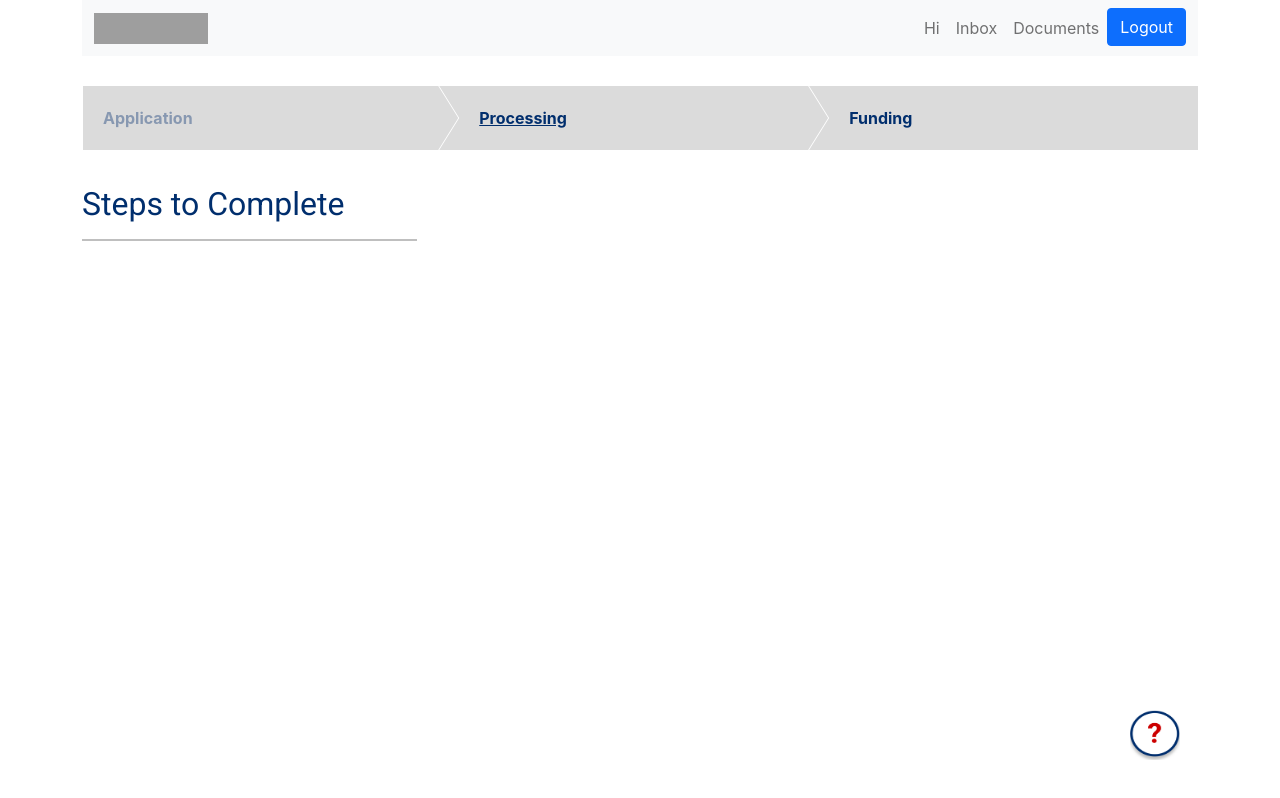
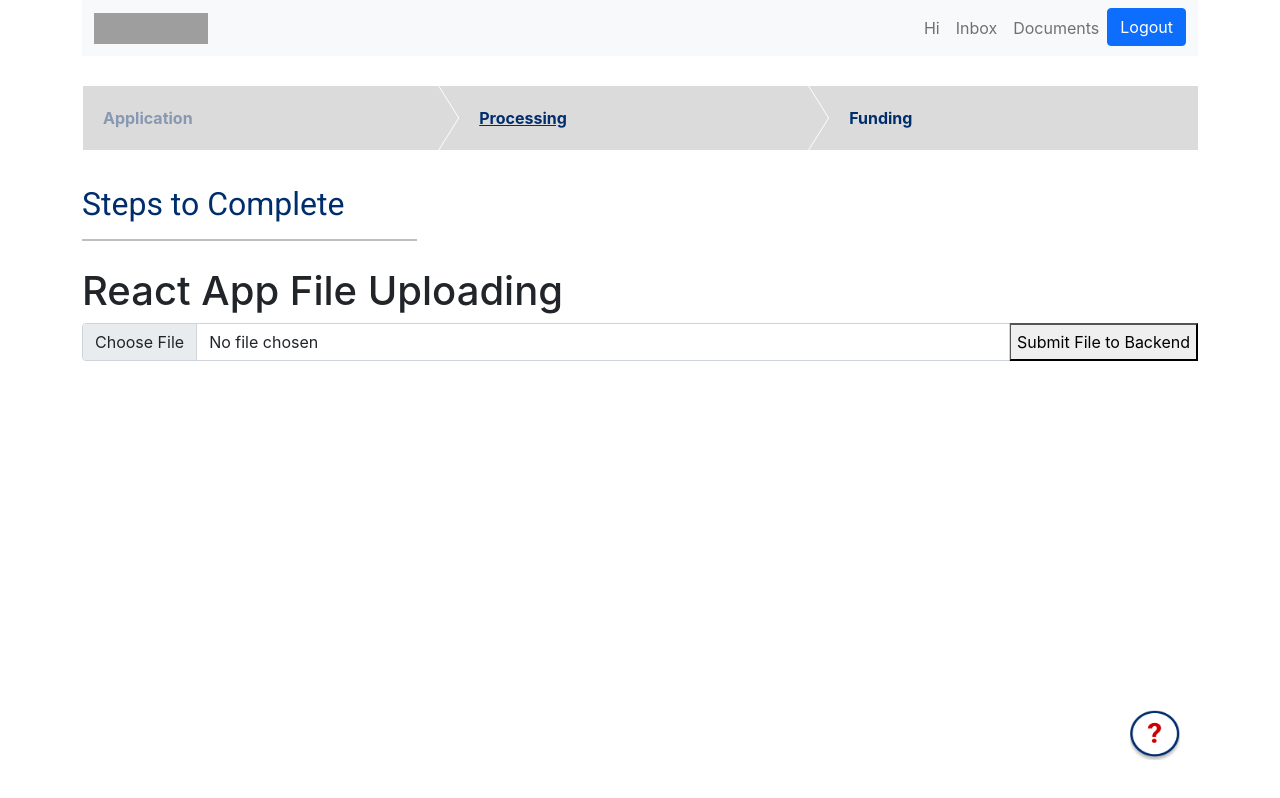
Before and after one commit to jackson22burns/SG_Portal, a React (Create React App) app in the folder client/: page /dashboard/documents in a window 1280 px wide. Built offline with nearby package versions, Linux system fonts and the light colour scheme; no server answers; grey boxes are pictures that could not be loaded.

Commit message:
document upload functioning need to style page more

```diff
--- a/client/src/App.js
+++ b/client/src/App.js
@@ -17,7 +17,7 @@ import Register from "./components/Register";
 import Dashboard from "./components/Dashboard";
 import Documents from "./components/Documents";
 import Inbox from "./components/Inbox";
-import HelpIcon from "./components/HelpIcon";
+
 
 toast.configure();
 
--- a/client/src/components/Documents.js
+++ b/client/src/components/Documents.js
@@ -1,9 +1,35 @@
-import React, {Component} from "react"
+import React, {useState} from "react"
 import NavBar from "./NavBar";
 import Stages from "./Stages";
 import HelpIcon from "./HelpIcon";
 
 const Documents = ({ setAuth }) => {
+    const [fileData, setFileData] = useState();
+
+    const fileChangeHandler = (e) => {
+        setFileData(e.target.files[0]);
+    };
+
+    const onSubmitHandler = (e) => {
+        e.preventDefault();
+
+        // handle file data from the stat before sending
+        // sets "data" to the same data type that multer uses
+        const data = new FormData();
+        data.append('upload', fileData) // fileData comes from stat which comes from submit handler
+
+        fetch("http://localhost:5000/dashboard/documents", {
+            method:"POST",
+            body: data,
+        })
+        .then((result) => {
+            console.log("File Sent Successful");
+        })
+        .catch((err) => {
+            console.log(err.message);
+        });
+    };
+
     return(
         <div>
             <NavBar setAuth={setAuth}/>
@@ -12,6 +38,18 @@ const Documents = ({ setAuth }) => {
                 <h2>Steps to Complete</h2>
                 <hr size="4" width="30%" color="black"/>
             </div>
+            <h1>React App File Uploading</h1>
+            <form class="input-group mb-3" onSubmit={onSubmitHandler}>
+            <input
+                type="file"
+                class="form-control"
+                id="inputGroupFile02"
+                onChange={fileChangeHandler}
+            />
+            <button
+            type="submit">Submit File to Backend
+            </button>
+            </form>
             <HelpIcon/>
         </div>
     )
```
